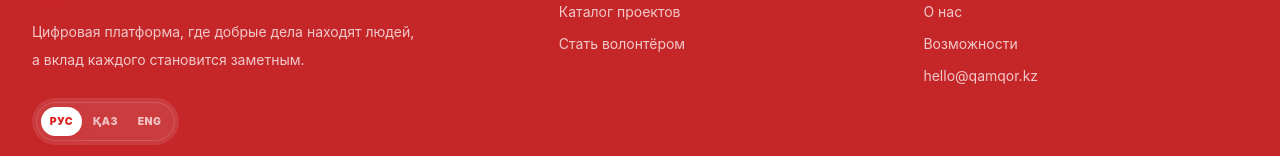
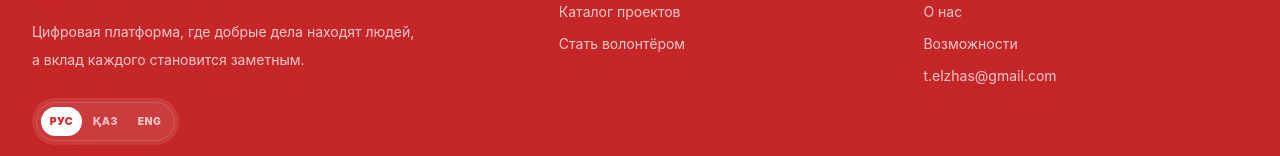
Before and after one commit to YelzhasTem/Qamqor, a Next.js app: page / in a window 1280 px wide. Shown: the part 6214-6370 px from the top of the page. Built offline with nearby package versions, Linux system fonts and the light colour scheme; no server answers; the database is empty.

Commit message:
Update contact email

```diff
--- a/src/components/layout/site-footer.tsx
+++ b/src/components/layout/site-footer.tsx
@@ -12,7 +12,7 @@ export function SiteFooter() {
       <div className="page-shell grid gap-10 py-14 md:grid-cols-[1.5fr_1fr_1fr]">
         <div><Logo className="text-primary-foreground [&_span:first-child]:border [&_span:first-child]:border-primary-foreground/25 [&_span:first-child]:bg-surface [&_span:first-child]:text-primary" /><p className="mt-5 max-w-sm text-sm leading-7 text-primary-foreground/75">{copy.footer.description}</p><div className="mt-6 inline-flex rounded-full bg-surface/10 p-1"><LanguageSwitcher compact /></div></div>
         <div><h3 className="font-black">{copy.footer.platform}</h3><div className="mt-5 grid gap-3 text-sm text-primary-foreground/75"><Link href="/projects">{copy.footer.projects}</Link><Link href="/auth/register">{copy.footer.volunteer}</Link></div></div>
-        <div><h3 className="font-black">Qamqor</h3><div className="mt-5 grid gap-3 text-sm text-primary-foreground/75"><Link href="/#about">{copy.footer.about}</Link><Link href="/#advantages">{copy.footer.features}</Link><a href="mailto:hello@qamqor.kz">hello@qamqor.kz</a></div></div>
+        <div><h3 className="font-black">Qamqor</h3><div className="mt-5 grid gap-3 text-sm text-primary-foreground/75"><Link href="/#about">{copy.footer.about}</Link><Link href="/#advantages">{copy.footer.features}</Link><a href="mailto:t.elzhas@gmail.com">t.elzhas@gmail.com</a></div></div>
       </div>
       <div className="page-shell border-t border-primary-foreground/12 py-6 text-xs text-primary-foreground/65">© {new Date().getFullYear()} Qamqor. {copy.footer.rights}</div>
     </footer>
```
